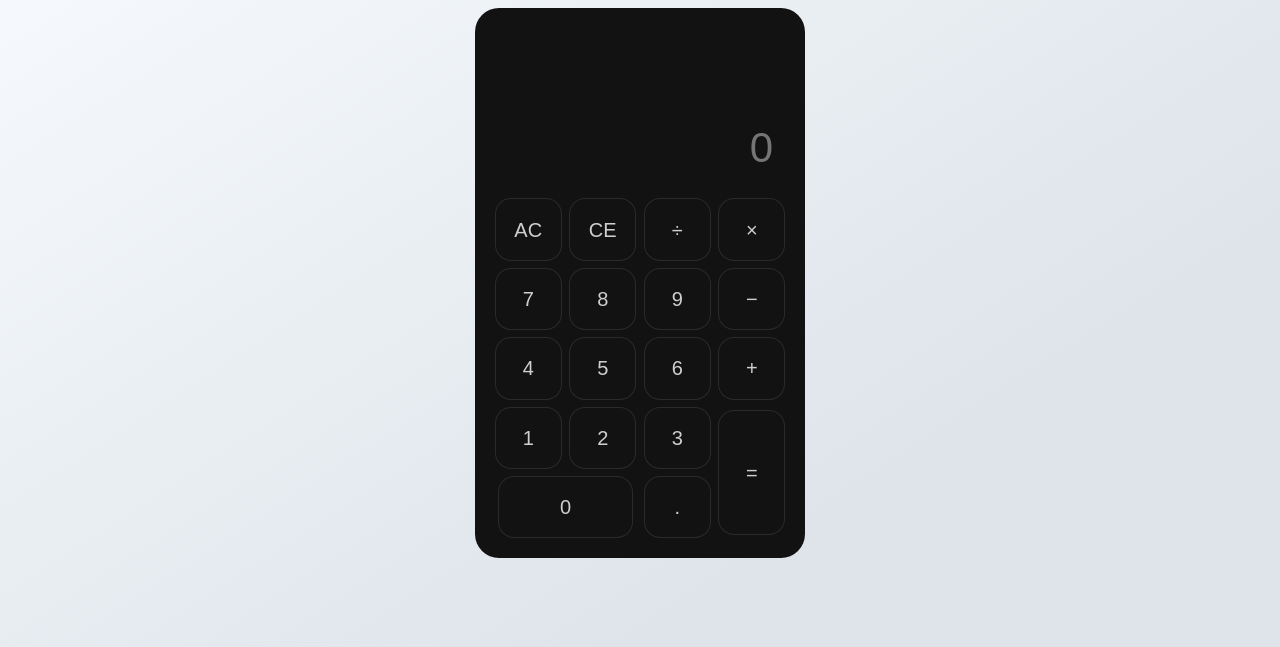
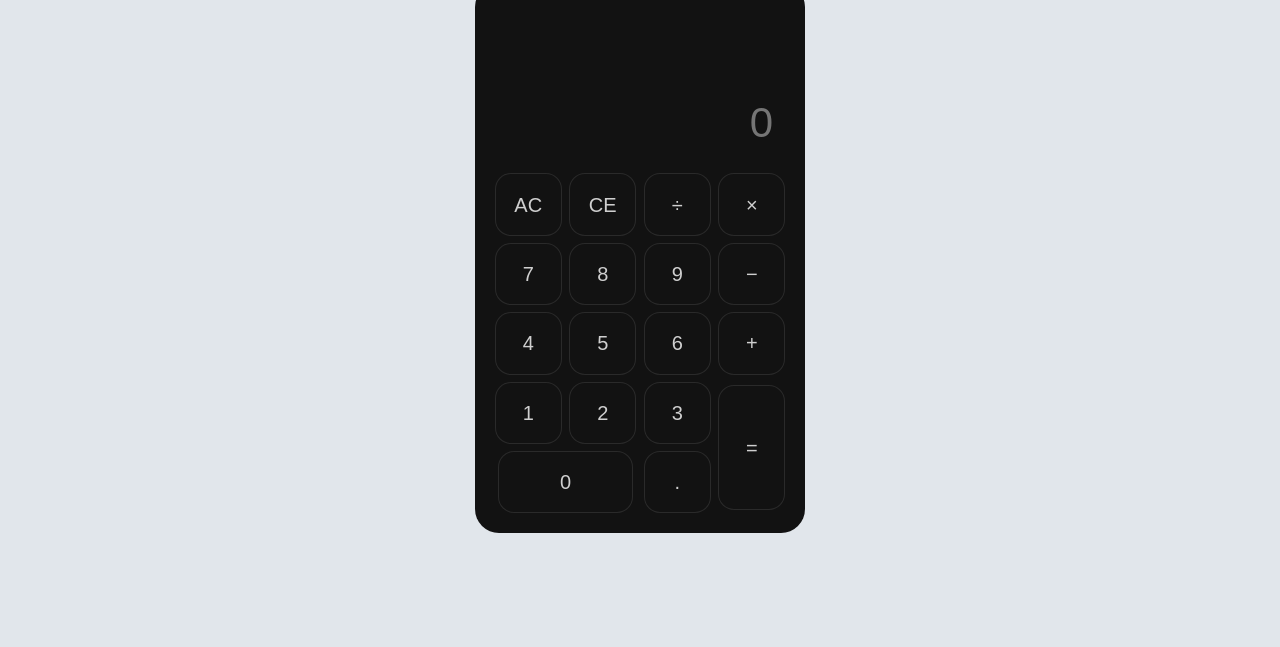
Before and after one commit to a-bhish3k/modern-calculator, a plain HTML site: page index.html in a window 1280 px wide. Shown: the part 153-800 px from the top of the page. Drawn offline with nearby package versions, Linux system fonts and the light colour scheme; a web font is replaced by a local one.

Commit message:
minor fix

```diff
--- a/style.css
+++ b/style.css
@@ -7,10 +7,10 @@
 }
 
 body {
-  background-image: linear-gradient(147deg, #f9fcff 0%, #dee4ea 74%);
+  background-color: #dee4eae7;
 }
 main {
-  height: 100vh;
+  margin-top: 4rem;
 }
 .cal-container {
   width: 330px;
```
